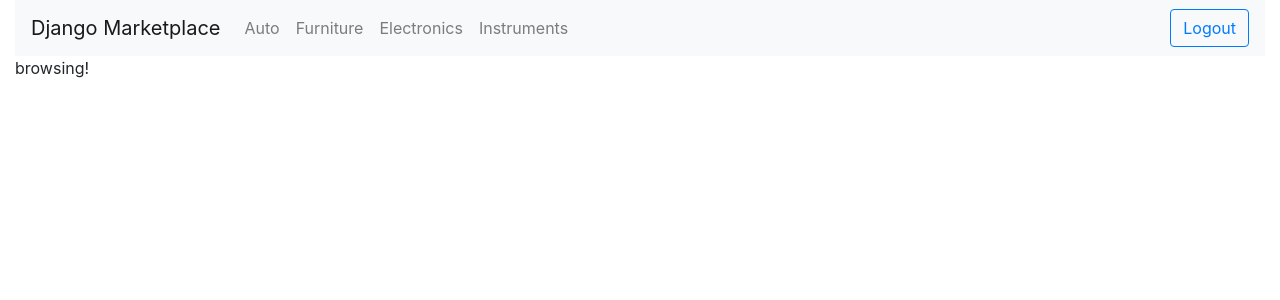
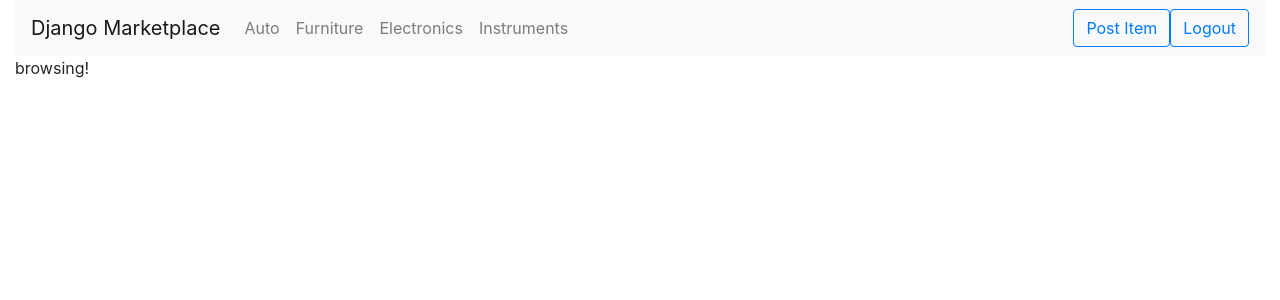
Before and after one commit to kenny-skaggs/django-marketplace, a Django app: page /browse/1 in a window 1280 px wide. Shown: the top 300 px of the page. Run offline with Django 3.2, Linux system fonts and the light colour scheme; the visitor is signed in with stand-in values (Sample User, id 1); data comes from the database, SQL or seed files in the repository; some libraries are stand-ins or nearby versions.

Commit message:
creating new posts

```diff
--- a/inventory/templates/navbar.html
+++ b/inventory/templates/navbar.html
@@ -17,6 +17,11 @@
     </ul>
     {% if not hide_login %}
       <ul class="navbar-nav ml-auto">
+        {% if user.is_authenticated %}
+          <li class="nav-item">
+            <a class="btn btn-outline-primary" href="{% url 'item' %}">Post Item</a>
+          </li>
+        {% endif %}
         <li class="nav-item">
           {% if user.is_authenticated %}
             <a class="btn btn-outline-primary" href="{% url 'logout' %}">Logout</a>
--- a/inventory/urls.py
+++ b/inventory/urls.py
@@ -5,6 +5,7 @@ from . import views
 urlpatterns = [
     path('', views.core.home, name='home'),
     path('browse/<str:category>', views.core.browse, name='browse'),
+    path('post', views.core.item, name='item'),
     path('login', views.auth.login, name='login'),
     path('logout', views.auth.logout, name='logout'),
     path('register', views.auth.register, name='register')
--- a/inventory/views/auth.py
+++ b/inventory/views/auth.py
@@ -22,7 +22,7 @@ def login(request):
     })
 
 def register(request):
-    if request.method == 'POST':
+    if request.method == "POST":
         form = UserCreationForm(request.POST)
         if form.is_valid():
             form.save()
--- a/inventory/views/core.py
+++ b/inventory/views/core.py
@@ -2,6 +2,7 @@ from django.http import HttpResponse
 from django.shortcuts import redirect, render
 
 from inventory import models
+from . import forms
 
 
 def home(request):
@@ -11,3 +12,20 @@ def home(request):
 def browse(request, category):
     categories = models.Category.objects.all()
     return render(request, 'browse.html', {'categories': categories})
+
+def item(request):
+    if request.method == "POST":
+        form = forms.ItemForm(request.POST)
+        print(form)
+        if form.is_valid():
+            form.save()
+            return redirect('browse', 'Auto')
+    else:
+        form = forms.ItemForm()
+
+
+    categories = models.Category.objects.all()
+    return render(request, 'item.html', {
+        'categories': categories,
+        'form': form
+    })
```
Also changed, not shown: inventory/templates/item.html (added, +13 -0 lines), inventory/views/forms.py (added, +14 -0 lines).
